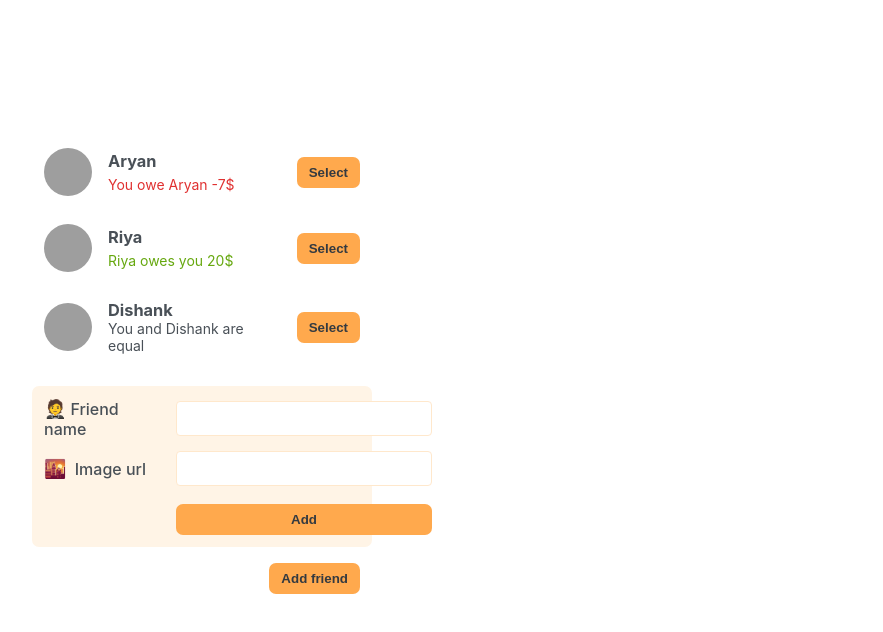
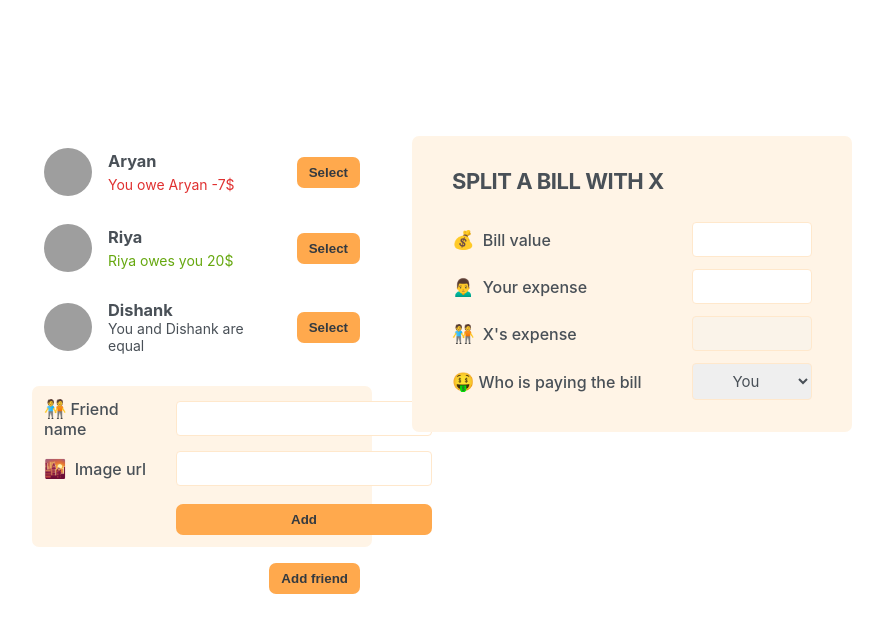
Before and after one commit to KanishkSogani/Eat-and-Split, a React (Create React App) app: page / in a window 1280 px wide. Shown: the top 632 px of the page, without its empty margins (198-1081 px from the left). Built offline with nearby package versions, Linux system fonts and the light colour scheme; grey boxes are pictures that could not be loaded.

Commit message:
Split bill form created

```diff
--- a/src/App.jsx
+++ b/src/App.jsx
@@ -27,6 +27,8 @@
         <AddFriend />
         <Button>Add friend</Button>
       </div>
+
+      <SpiltBill />
     </div>
   );
 }
@@ -70,7 +72,7 @@
 function AddFriend() {
   return (
     <form className="form-add-friend">
-      <label>🤵Friend name</label>
+      <label>🧑‍🤝‍🧑Friend name</label>
       <input type="text" />
 
       <label>🌇 Image url</label>
@@ -80,3 +82,22 @@
     </form>
   );
 }
+
+function SpiltBill() {
+  return (
+    <form className="form-split-bill">
+      <h2>Split a bill with X</h2>
+      <label>💰 Bill value</label>
+      <input type="text" />
+      <label>🙍‍♂️ Your expense</label>
+      <input type="text" />
+      <label>🧑‍🤝‍🧑 X's expense</label>
+      <input type="text" disabled />
+      <label>🤑Who is paying the bill</label>
+      <select>
+        <option value="user">You</option>
+        <option value="friend">X</option>
+      </select>
+    </form>
+  );
+}
```
